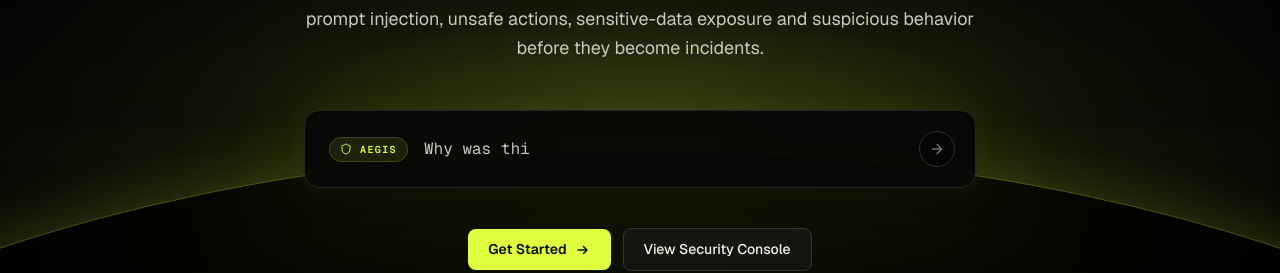
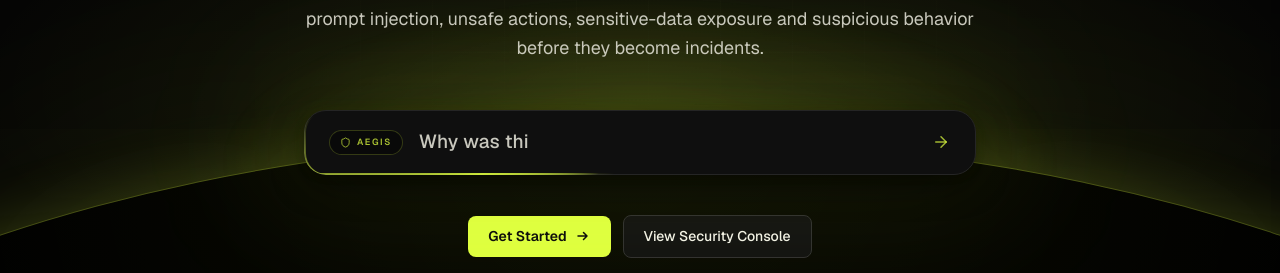
Before and after one commit to Bham0603/Aegis, a Next.js app in the folder frontend/: page / in a window 1280 px wide. Shown: the part 478-751 px from the top of the page. Built offline with nearby package versions, Linux system fonts and the light colour scheme; no server answers.

Commit message:
fix: resolution of React hydration mismatch with Framer Motion reduced motion

```diff
--- a/frontend/src/app/globals.css
+++ b/frontend/src/app/globals.css
@@ -222,6 +222,158 @@ body {
   flex-shrink: 0;
 }
 
+/* ---------- Aegis prompt — living perimeter ----------
+   A single small lime highlight travels slowly around the prompt
+   perimeter: dark surface + hairline border + moving 1.5px ring +
+   soft blurred halo. Runs on the compositor (transform-only
+   @property animation), degrades to a static subtle border under
+   prefers-reduced-motion. */
+
+@property --prompt-angle {
+  syntax: "<angle>";
+  inherits: false;
+  initial-value: 0deg;
+}
+
+.aegis-prompt {
+  position: relative;
+  border-radius: 22px;
+}
+
+/* Crisp ring layer: conic gradient with one short lime segment,
+   masked to a thin ring so the center stays completely dark.
+   Painted ABOVE the surface: only the 1.5px perimeter band is
+   opaque, so it never covers text or the dark center. */
+.aegis-prompt-ring--crisp {
+  position: absolute;
+  inset: 0;
+  border-radius: inherit;
+  padding: 1.5px; /* ring thickness */
+  pointer-events: none;
+  background: conic-gradient(
+    from var(--prompt-angle),
+    transparent 0deg,
+    transparent 302deg,
+    rgba(223, 255, 63, 0.06) 316deg,
+    rgba(223, 255, 63, 0.9) 342deg,
+    transparent 358deg,
+    transparent 360deg
+  );
+  -webkit-mask:
+    linear-gradient(#000 0 0) content-box,
+    linear-gradient(#000 0 0);
+  -webkit-mask-composite: xor;
+  mask:
+    linear-gradient(#000 0 0) content-box,
+    linear-gradient(#000 0 0);
+  mask-composite: exclude;
+  animation: prompt-angle-rotate 9s linear infinite;
+  z-index: 3;
+}
+
+/* Soft glow copy — same gradient, heavier blur, under the surface:
+   reads as a small halo/trail around the traveling highlight
+   without any green tint inside the prompt. */
+.aegis-prompt-halo {
+  position: absolute;
+  inset: -3px;
+  border-radius: 26px;
+  padding: 6px;
+  pointer-events: none;
+  filter: blur(10px);
+  opacity: 0.5;
+  z-index: 0;
+}
+
+.aegis-prompt-ring--soft {
+  position: static;
+  inset: auto;
+  padding: 6px;
+  background: conic-gradient(
+    from var(--prompt-angle),
+    transparent 0deg,
+    transparent 300deg,
+    rgba(223, 255, 63, 0.5) 330deg,
+    transparent 360deg
+  );
+  -webkit-mask: none;
+  mask: none;
+  animation: prompt-angle-rotate 9s linear infinite;
+}
+
+@keyframes prompt-angle-rotate {
+  to {
+    --prompt-angle: 360deg;
+  }
+}
+
+/* Surface sits above the halo but below the crisp ring. */
+.aegis-prompt-surface {
+  z-index: 2;
+  box-shadow:
+    0 10px 40px -12px rgba(0, 0, 0, 0.9),
+    0 2px 12px -6px rgba(0, 0, 0, 0.8),
+    0 0 24px -10px rgba(223, 255, 63, 0.1);
+  transition:
+    box-shadow 0.35s ease,
+    background-color 0.35s ease,
+    transform 0.35s ease;
+}
+
+/* Hover: slightly stronger halo, elevation, arrow already brightens
+   via group-hover in the component. */
+.aegis-prompt:hover .aegis-prompt-halo {
+  opacity: 0.7;
+}
+
+.aegis-prompt:hover .aegis-prompt-surface {
+  transform: translateY(-1px);
+  background-color: #101010;
+  box-shadow:
+    0 16px 48px -14px rgba(0, 0, 0, 0.95),
+    0 4px 16px -6px rgba(0, 0, 0, 0.85),
+    0 0 36px -10px rgba(223, 255, 63, 0.16);
+}
+
+/* Focus: keep the living ring, strengthen it slightly, add an
+   accessible lime focus indication in the Aegis visual system. */
+.aegis-prompt:focus-visible {
+  outline: none;
+  box-shadow: 0 0 0 2px rgba(223, 255, 63, 0.35);
+}
+
+.aegis-prompt:focus-visible .aegis-prompt-ring--crisp {
+  background: conic-gradient(
+    from var(--prompt-angle),
+    rgba(223, 255, 63, 0.1) 0deg,
+    transparent 30deg,
+    transparent 290deg,
+    rgba(223, 255, 63, 0.12) 310deg,
+    rgba(223, 255, 63, 1) 340deg,
+    transparent 360deg
+  );
+}
+
+/* Reduced motion: static prompt — border becomes a quiet static
+   lime hairline, no rotation, no halo pulse, no typewriter. */
+@media (prefers-reduced-motion: reduce) {
+  .aegis-prompt-ring--crisp,
+  .aegis-prompt-ring--soft {
+    animation: none;
+    background: conic-gradient(
+      from 40deg,
+      transparent 0deg,
+      transparent 280deg,
+      rgba(223, 255, 63, 0.28) 330deg,
+      transparent 360deg
+    );
+  }
+  .aegis-prompt-halo {
+    opacity: 0.35;
+    filter: blur(8px);
+  }
+}
+
 /* ---------- Surfaces ---------- */
 
 .panel {
--- a/frontend/src/components/marketing/AegisPrompt.tsx
+++ b/frontend/src/components/marketing/AegisPrompt.tsx
@@ -1,9 +1,8 @@
 "use client";
 
-import React, { useEffect, useRef, useState, useSyncExternalStore } from "react";
-import { useReducedMotion } from "framer-motion";
+import React, { useState, useRef, useEffect, useSyncExternalStore } from "react";
+import { useSafeReducedMotion } from "@/lib/use-safe-reduced-motion";
 import { ArrowRight, Shield } from "lucide-react";
-import { cn } from "@/lib/utils";
 
 /**
  * Aegis Prompt — the cinematic hero prompt.
@@ -13,6 +12,11 @@ import { cn } from "@/lib/utils";
  * the animated text only starts on the client after mount, and the
  * server/first paint always shows the static placeholder.
  * With prefers-reduced-motion, a stable question is shown instead.
+ *
+ * Visual system: dark solid surface, subtle static border, a single
+ * slow lime highlight traveling around the perimeter (see
+ * .aegis-prompt-ring in globals.css), soft blurred glow halo, and a
+ * broad atmospheric radial glow behind the whole component.
  */
 
 const QUESTIONS = [
@@ -37,9 +41,9 @@ const getSnapshot = () => true;
 const getServerSnapshot = () => false;
 
 export function AegisPrompt() {
-  const reduceMotion = useReducedMotion();
-  // Hydration-safe mounted flag: false during SSR/first paint, true on the
-  // client after hydration — without setState inside an effect.
+  const reduceMotion = useSafeReducedMotion();
+  // Hydration-safe mounted flag: false during SSR/first paint, true on
+  // the client after hydration — no setState inside an effect.
   const mounted = useSyncExternalStore(
     emptySubscribe,
     getSnapshot,
@@ -99,27 +103,38 @@ export function AegisPrompt() {
   const stableQuestion = QUESTIONS[questionIndex];
 
   return (
-    <div className="group relative mx-auto w-full max-w-2xl">
-      {/* soft atmospheric glow behind the prompt */}
+    <div
+      className="aegis-prompt group relative mx-auto w-full max-w-2xl"
+      tabIndex={0}
+      role="group"
+      aria-label="Aegis prompt — example questions you can ask about your agents' security"
+    >
+      {/* Broad atmospheric glow behind the prompt (same lighting system
+          as the perimeter highlight — lime, low opacity, fading outward). */}
       <div
         aria-hidden="true"
-        className="absolute -inset-x-10 -inset-y-8 rounded-[3rem] bg-accent/10 blur-3xl opacity-60"
+        className="pointer-events-none absolute -inset-x-6 -inset-y-8 rounded-full bg-accent/[0.06] blur-3xl sm:-inset-x-14 sm:-inset-y-12"
       />
 
-      <div
-        role="group"
-        aria-label="Aegis prompt — example questions you can ask about your agents' security"
-        className="relative flex items-center gap-3.5 rounded-2xl border border-border-base bg-[#070707]/95 py-4 pl-5 pr-4 shadow-[0_8px_40px_-12px_rgba(0,0,0,0.9),0_0_32px_-6px_rgba(223,255,63,0.14)] sm:gap-4 sm:py-5 sm:pl-6 sm:pr-5"
-      >
+      {/* Soft blurred copy of the perimeter highlight — a small glow
+          trailing the crisp line. Painted under the surface so its
+          inner bleed never shows; outward bleed reads as a halo. */}
+      <div aria-hidden="true" className="aegis-prompt-halo">
+        <div className="aegis-prompt-ring aegis-prompt-ring--soft" />
+      </div>
+
+      {/* Surface + content. Solid near-black, slight elevation,
+          static hairline border; the crisp ring paints over its edge. */}
+      <div className="aegis-prompt-surface relative flex items-center gap-3.5 rounded-[22px] border border-border-base bg-[#0F0F0F] py-4 pl-5 pr-4 sm:gap-4 sm:py-[17px] sm:pl-6 sm:pr-5">
         <span
           aria-hidden="true"
-          className="hidden shrink-0 items-center gap-2 rounded-full border border-accent-border bg-accent-dim px-2.5 py-1 font-mono text-[10px] font-semibold tracking-[0.14em] text-accent sm:inline-flex"
+          className="hidden shrink-0 items-center gap-1.5 rounded-full border border-accent/20 bg-black/40 px-2.5 py-[5px] text-[9px] font-semibold uppercase tracking-[0.18em] text-accent/75 sm:inline-flex"
         >
-          <Shield className="h-3 w-3" />
-          AEGIS
+          <Shield className="h-[11px] w-[11px] text-accent/70" />
+          Aegis
         </span>
 
-        <p className="min-w-0 flex-1 truncate text-left font-mono text-sm text-foreground-secondary sm:text-base">
+        <p className="min-w-0 flex-1 truncate text-left text-[17px] font-medium leading-normal tracking-[0.01em] text-foreground-secondary sm:text-[19px]">
           {showTypewriter ? (
             <>
               <span className="sr-only">Example question: </span>
@@ -129,25 +144,27 @@ export function AegisPrompt() {
               </span>
             </>
           ) : (
-            <span aria-hidden="true">
-              {mounted && !reduceMotion
-                ? stableQuestion
-                : PLACEHOLDER}
+            <span
+              aria-hidden="true"
+              className={mounted && !reduceMotion ? undefined : "text-[#85857C]"}
+            >
+              {mounted && !reduceMotion ? stableQuestion : PLACEHOLDER}
             </span>
           )}
         </p>
 
         <span
           aria-hidden="true"
-          className={cn(
-            "flex h-9 w-9 shrink-0 items-center justify-center rounded-full border transition-colors duration-200",
-            "border-border-strong bg-background text-foreground-muted",
-            "group-hover:border-accent-border group-hover:bg-accent group-hover:text-black"
-          )}
+          className="flex h-7 w-7 shrink-0 items-center justify-center rounded-full text-accent/70 transition-all duration-300 group-hover:translate-x-[3px] group-hover:text-accent"
         >
-          <ArrowRight className="h-4 w-4" />
+          <ArrowRight className="h-[18px] w-[18px]" />
         </span>
       </div>
+
+      {/* Crisp perimeter highlight — conic gradient masked to a thin
+          1.5px ring, so the center stays dark and text is never
+          overpainted. Never receives pointer events. */}
+      <div aria-hidden="true" className="aegis-prompt-ring aegis-prompt-ring--crisp" />
     </div>
   );
 }
--- a/frontend/src/components/marketing/CinematicHero.tsx
+++ b/frontend/src/components/marketing/CinematicHero.tsx
@@ -1,7 +1,8 @@
 "use client";
 
 import React from "react";
-import { motion, useReducedMotion } from "framer-motion";
+import { motion } from "framer-motion";
+import { useSafeReducedMotion } from "@/lib/use-safe-reduced-motion";
 import { AegisPrompt } from "./AegisPrompt";
 
 /**
@@ -11,7 +12,7 @@ import { AegisPrompt } from "./AegisPrompt";
  * green light at the intersection.
  */
 export function CinematicHero() {
-  const reduceMotion = useReducedMotion();
+  const reduceMotion = useSafeReducedMotion();
 
   const fadeUp = (delay: number) => ({
     initial: reduceMotion ? false : ({ opacity: 0, y: 18 } as const),
--- a/frontend/src/components/marketing/SecurityConsole.tsx
+++ b/frontend/src/components/marketing/SecurityConsole.tsx
@@ -1,7 +1,8 @@
 "use client";
 
 import React, { useEffect, useState } from "react";
-import { motion, useReducedMotion } from "framer-motion";
+import { motion } from "framer-motion";
+import { useSafeReducedMotion } from "@/lib/use-safe-reduced-motion";
 import { heroConsoleActions, securityScore } from "@/lib/demo-data";
 import { StatusDot } from "./StatusDot";
 import { cn } from "@/lib/utils";
@@ -13,7 +14,7 @@ import { cn } from "@/lib/utils";
 export function SecurityConsole() {
   const [visibleCount, setVisibleCount] = useState(2);
   const [score, setScore] = useState(87);
-  const reduceMotion = useReducedMotion();
+  const reduceMotion = useSafeReducedMotion();
 
   // Progressively reveal activity rows, then restart — subtle live cadence.
   useEffect(() => {
--- /dev/null
+++ b/frontend/src/lib/use-safe-reduced-motion.ts
@@ -0,0 +1,31 @@
+import { useSyncExternalStore } from "react";
+
+/**
+ * Hydration-safe prefers-reduced-motion.
+ *
+ * Returns false during SSR and the first client render (matching the
+ * server snapshot), then synchronizes to the real media query state
+ * immediately after hydration. No setState-in-effect: the media
+ * query is an external store subscribed via useSyncExternalStore.
+ * Also updates live when the user toggles the OS setting.
+ */
+
+const QUERY = "(prefers-reduced-motion: reduce)";
+
+function subscribe(callback: () => void) {
+  const mediaQueryList = window.matchMedia(QUERY);
+  mediaQueryList.addEventListener("change", callback);
+  return () => mediaQueryList.removeEventListener("change", callback);
+}
+
+function getSnapshot() {
+  return window.matchMedia(QUERY).matches;
+}
+
+function getServerSnapshot() {
+  return false;
+}
+
+export function useSafeReducedMotion() {
+  return useSyncExternalStore(subscribe, getSnapshot, getServerSnapshot);
+}
```
